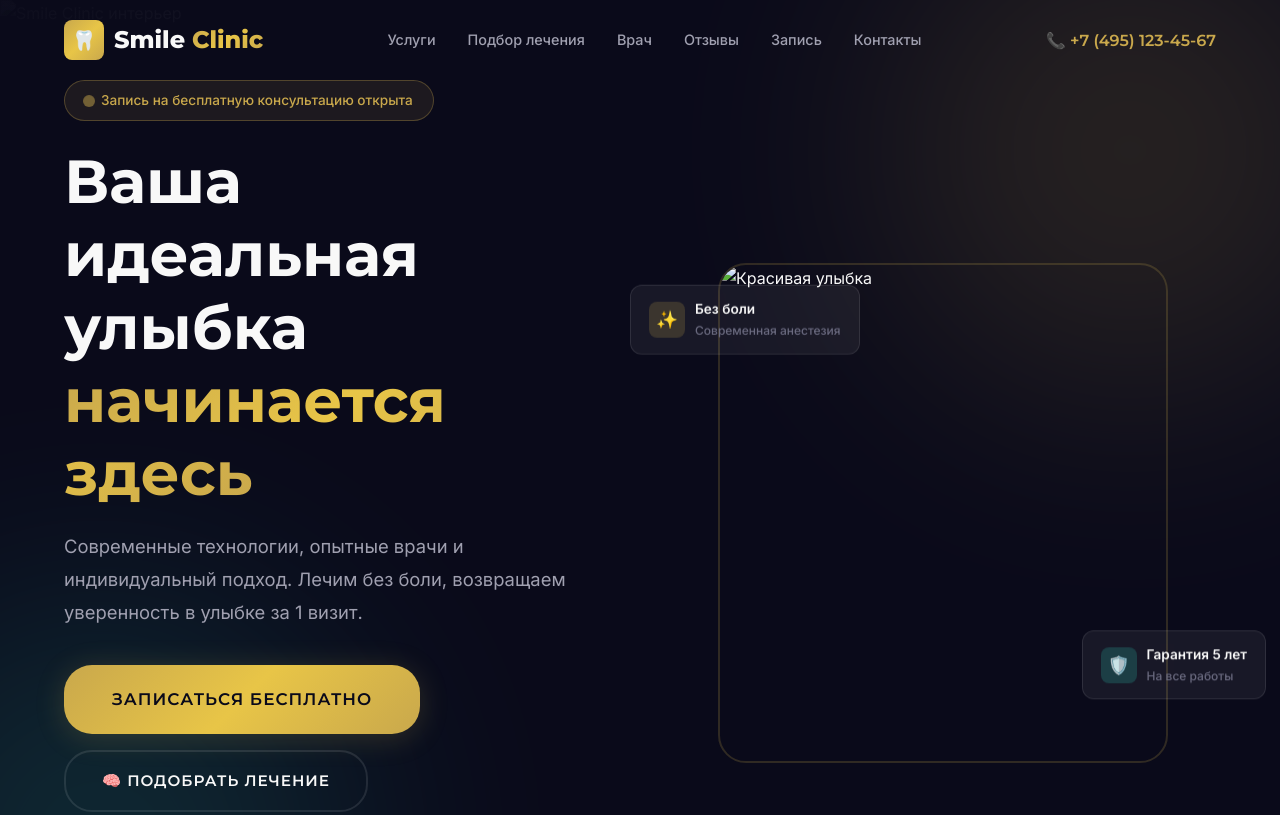
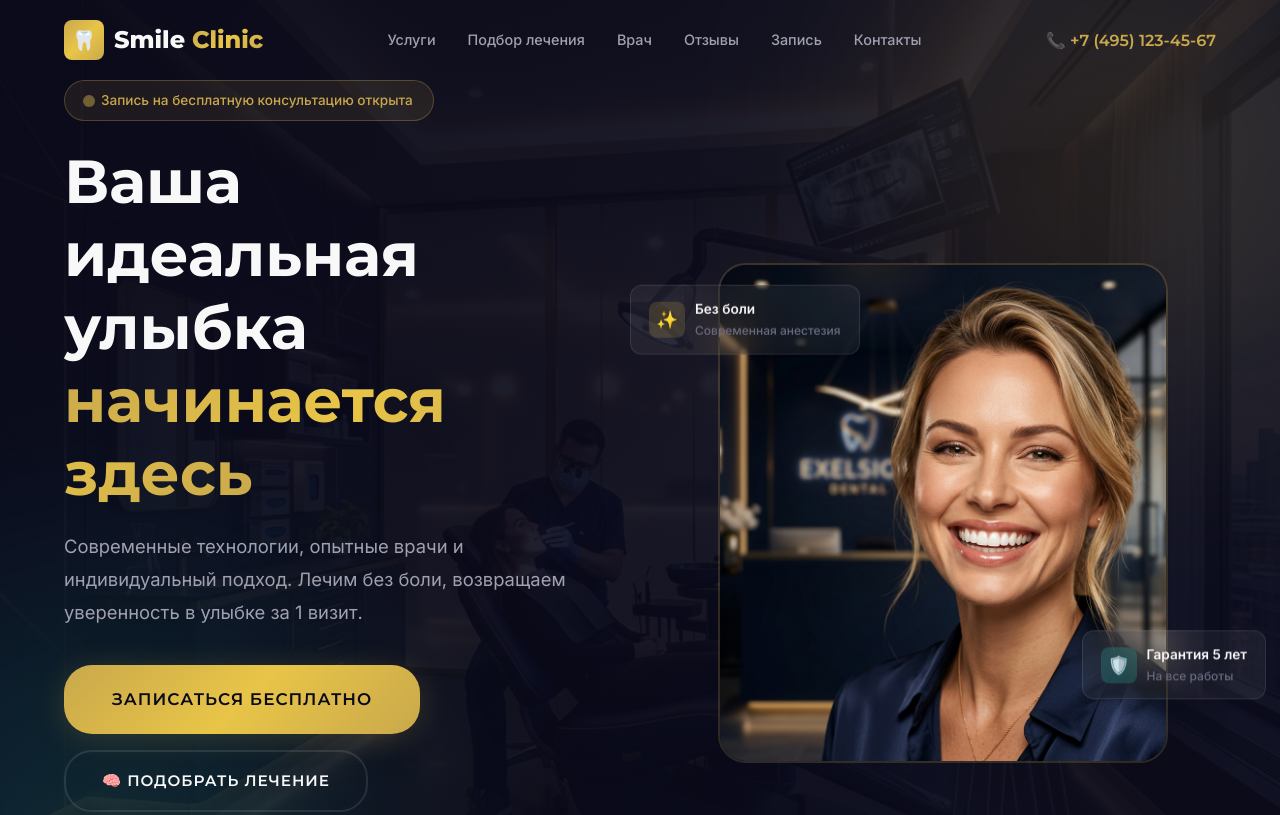
Before and after one commit to Dyakonova-eng/dental-clinic, a plain HTML site: page index.html in a window 1280 px wide. Shown: the top 815 px of the page. Drawn offline with Linux system fonts and the light colour scheme.

Commit message:
Update index.html

```diff
--- a/index.html
+++ b/index.html
@@ -44,7 +44,7 @@
   <!-- ============ HERO ============ -->
   <section class="hero" id="hero">
     <div class="hero-bg">
-      <img src="images/clinic-interior.png" alt="Smile Clinic интерьер">
+      <img src="clinic-interior.png" alt="Smile Clinic интерьер">
     </div>
     <div class="hero-glow hero-glow-1"></div>
     <div class="hero-glow hero-glow-2"></div>
@@ -92,7 +92,7 @@
 
       <div class="hero-image">
         <div class="hero-image-wrapper">
-          <img src="images/hero-banner.png" alt="Красивая улыбка">
+          <img src="hero-banner.png" alt="Красивая улыбка">
         </div>
         <div class="hero-image-float hero-float-1">
           <div class="hero-float-icon gold">✨</div>
@@ -279,7 +279,7 @@
 
       <div class="ba-grid stagger-children">
         <div class="ba-card reveal">
-          <img src="images/before-after.png" alt="До и после имплантации">
+          <img src="before-after.png" alt="До и после имплантации">
           <div class="ba-overlay">
             <h4>Имплантация + виниры</h4>
             <p>Полное восстановление за 3 визита</p>
@@ -291,7 +291,7 @@
         </div>
 
         <div class="ba-card reveal">
-          <img src="images/hero-banner.png" alt="До и после отбеливания">
+          <img src="hero-banner.png" alt="До и после отбеливания">
           <div class="ba-overlay">
             <h4>Профессиональное отбеливание</h4>
             <p>Результат за 1 процедуру — на 10 тонов светлее</p>
@@ -310,7 +310,7 @@
   <section class="section doctor" id="doctor">
     <div class="container">
       <div class="doctor-image reveal-left">
-        <img src="images/doctor.png" alt="Доктор Алексей Петров">
+        <img src="doctor.png" alt="Доктор Алексей Петров">
         <div class="doctor-image-badge">
           <div class="years">12+</div>
           <div class="text">лет практики</div>
```
